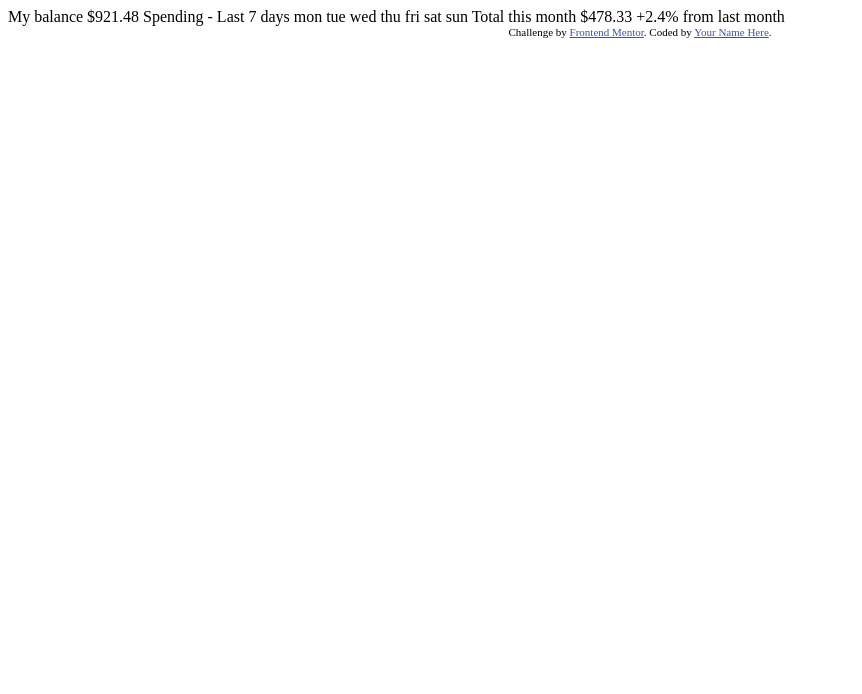
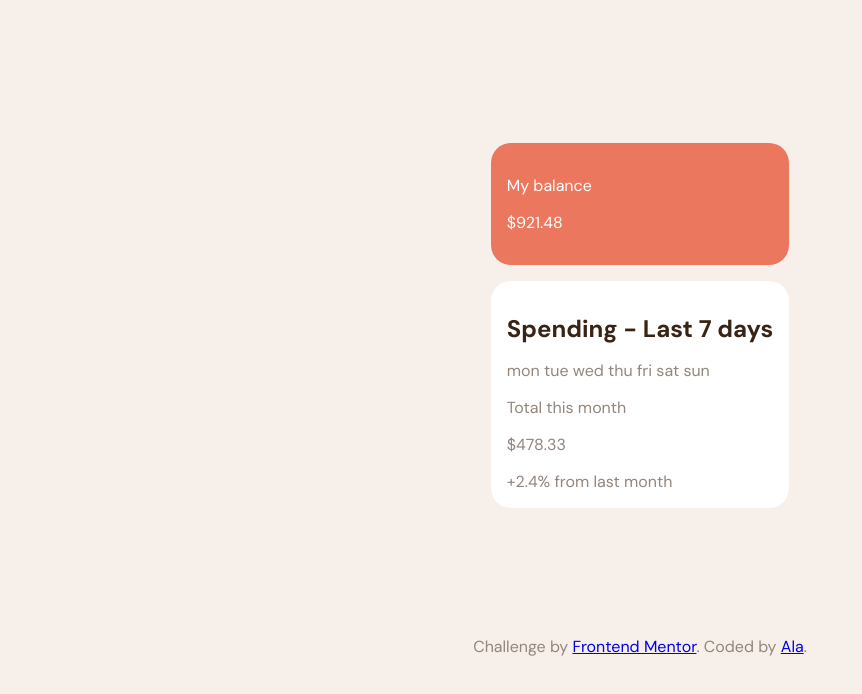
Before and after one commit to alawllm/fm_expenses_chart_component, a website: page index.html in a window 1280 px wide. Shown: the whole page, without its empty margins (0-862 px from the left). Drawn offline with Linux system fonts and the light colour scheme.

Commit message:
initial files structure

```diff
--- a/index.html
+++ b/index.html
@@ -1,26 +1,32 @@
 <!DOCTYPE html>
 <html lang="en">
+
 <head>
   <meta charset="UTF-8">
-  <meta name="viewport" content="width=device-width, initial-scale=1.0"> <!-- displays site properly based on user's device -->
+  <meta name="viewport" content="width=device-width, initial-scale=1.0">
+  <!-- displays site properly based on user's device -->
 
   <link rel="icon" type="image/png" sizes="32x32" href="./images/favicon-32x32.png">
+  <link rel="preconnect" href="https://fonts.googleapis.com">
+  <link rel="preconnect" href="https://fonts.gstatic.com" crossorigin>
+  <link href="https://fonts.googleapis.com/css2?family=DM+Sans:wght@400;700&display=swap" rel="stylesheet">
+  <link rel="stylesheet" href="style.css">
 
   <title>Frontend Mentor | Expenses chart component</title>
 
-  <!-- Feel free to remove these styles or customise in your own stylesheet 👍 -->
-  <style>
-    .attribution { font-size: 11px; text-align: center; }
-    .attribution a { color: hsl(228, 45%, 44%); }
-  </style>
 </head>
+
 <body>
 
-  My balance
-  $921.48
+  <div class="card">
+    <div class="upper-section">
+      <p class="text-small">My balance</p>
+      <p>$921.48</p>
 
-  Spending - Last 7 days
-
+    </div>
+    <div class="lower-section">
+      <h1>Spending - Last 7 days</h1>
+      <div class="bar-chart">
         mon
         tue
         wed
@@ -29,15 +35,26 @@
         sat
         sun
 
-  Total this month
-  $478.33
+      </div>
+      <div class="text-under-bar">
+        <div class="left-section">
+          <p class="text-small"> Total this month</p>
+          <p class="num-big">$478.33</p>
+        </div>
 
-  +2.4%
-  from last month
+        <div class="right-section"> +2.4%
+          from last month</div>
+
+      </div>
+    </div>
+  </div>
 
   <div class="attribution">
     Challenge by <a href="https://www.frontendmentor.io?ref=challenge" target="_blank">Frontend Mentor</a>.
-    Coded by <a href="#">Your Name Here</a>.
+    Coded by <a href="#">Ala</a>.
   </div>
+
+  <script src="app.js"></script>
 </body>
+
 </html>
--- /dev/null
+++ b/package.json
@@ -0,0 +1,5 @@
+{
+  "dependencies": {
+    "normalize.css": "^8.0.1"
+  }
+}
--- /dev/null
+++ b/style.css
@@ -0,0 +1,44 @@
+body {
+    margin: 0;
+    padding: 0;
+    box-sizing: border-box;
+    background-color: aliceblue;
+    display: flex;
+    flex-direction: column;
+    justify-content: center;
+    align-items: center;
+    height: 100vh;
+    overflow-x: hidden;
+    overflow-y: auto;
+    background-color: hsl(28, 39%, 94%);
+}
+
+.card {
+    font-family: 'DM Sans';
+}
+
+.upper-section {
+    background-color: hsl(10, 79%, 65%);
+    padding: 1rem;
+    border-radius: 20px;
+    margin-bottom: 1rem;
+    color: white;
+}
+
+.lower-section {
+    background-color: white;
+    padding: 1rem;
+    border-radius: 20px;
+    color: hsl(28, 10%, 53%)
+}
+
+.lower-section h1 {
+    color: hsl(25, 47%, 15%);
+    font-size: 1.5rem;
+}
+
+.attribution {
+    font-family: 'DM Sans';
+    color: hsl(28, 10%, 53%);
+    margin-top: 10%;
+}
```
Also changed, not shown: app.js (added), 1 other file. Lines whose indentation alone changed are shown as unchanged.
